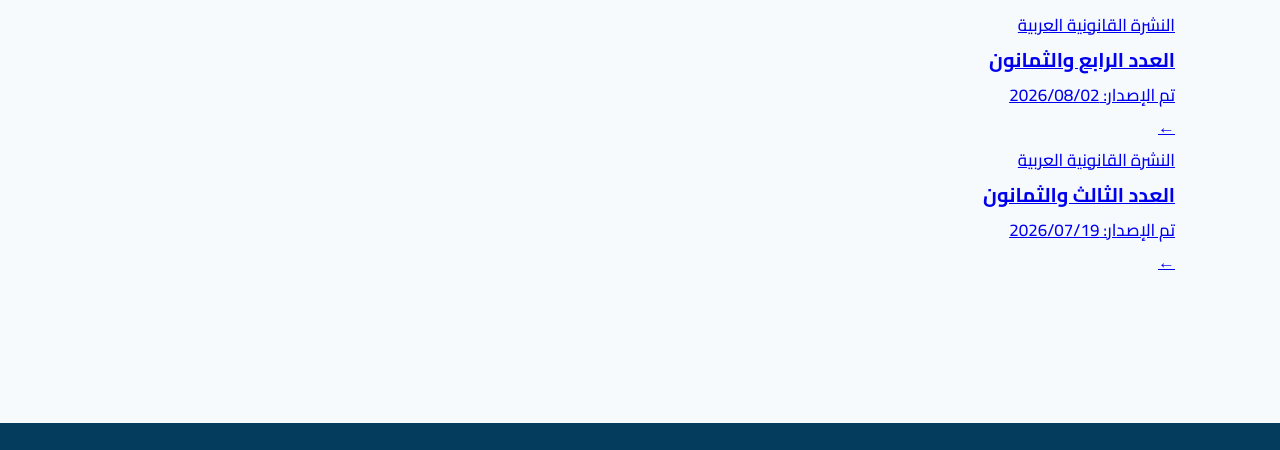
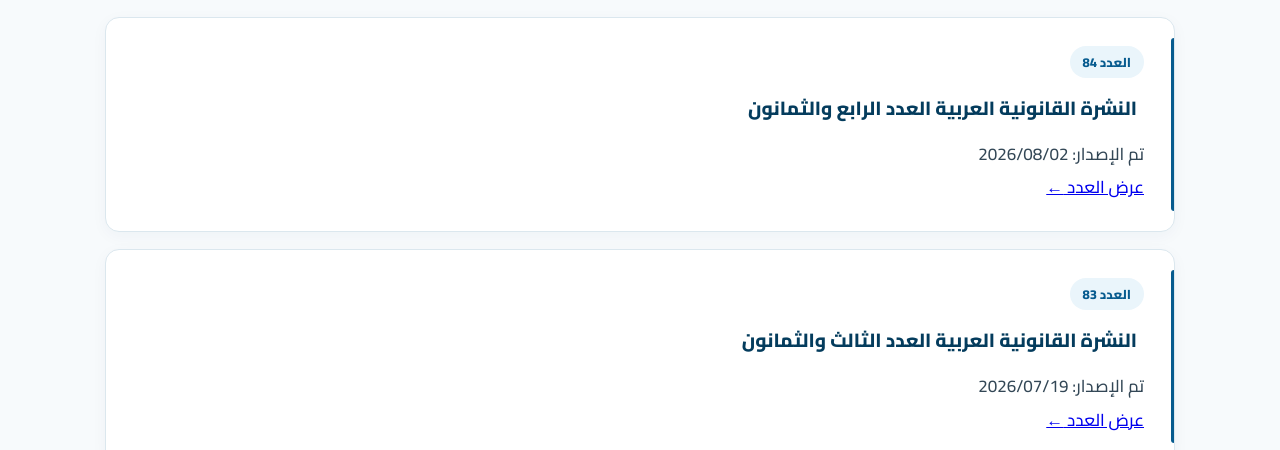
Before and after one commit to rawanhatem471-sketch/Newsletter, a plain HTML site: page arabic.html in a window 1280 px wide. Shown: the part 545-995 px from the top of the page. Drawn offline with Linux system fonts and the light colour scheme.

Commit message:
Update arabic.html

```diff
--- a/arabic.html
+++ b/arabic.html
@@ -5,7 +5,7 @@
     <meta charset="UTF-8">
     <meta name="viewport" content="width=device-width, initial-scale=1.0">
 
-    <title>النشرات القانونية العربية | ELP</title>
+    <title>النشرة القانونية العربية | ELP</title>
 
     <link rel="preconnect" href="https://fonts.googleapis.com">
     <link rel="preconnect" href="https://fonts.gstatic.com" crossorigin>
@@ -49,7 +49,7 @@
                     التشريعات
                 </a>
 
-                <a href="#" class="active">
+                <a href="index.html" class="active">
                     النشرات
                 </a>
 
@@ -80,24 +80,30 @@
 
                 <span>←</span>
 
-                العربية
+                النشرة القانونية العربية
 
             </div>
 
 
             <div class="newsletter-label">
-                النشرات القانونية
+                النشرة القانونية العربية
             </div>
 
 
             <h1>
-                النشرة القانونية العربية
+                النشرات القانونية العربية
             </h1>
 
 
             <div class="issue-meta">
 
+                <span class="meta-icon">
+                    ◷
+                </span>
+
+                <span>
                     أحدث الإصدارات القانونية العربية
+                </span>
 
             </div>
 
@@ -111,7 +117,6 @@
     <main class="container">
 
         <section class="newsletter-section">
-
 
             <div class="section-heading">
 
@@ -136,65 +141,74 @@
 
             <!-- ISSUE 84 -->
 
-            <a
-                href="arabic-issue-84.html"
-                class="newsletter-link-card"
-            >
+            <article class="news-card newsletter-type-card">
 
-                <div>
+                <div class="newsletter-type-content">
 
-                    <p class="newsletter-card-label">
-                        النشرة القانونية العربية
-                    </p>
+                    <div class="article-tag">
+                        العدد 84
+                    </div>
 
-                    <h3>
-                        العدد الرابع والثمانون
-                    </h3>
+                    <h4>
+                        النشرة القانونية العربية العدد الرابع والثمانون
+                    </h4>
 
-                    <p class="newsletter-card-date">
+                    <p>
                         تم الإصدار: 2026/08/02
                     </p>
 
                 </div>
 
 
-                <span class="newsletter-arrow">
+                <a
+                    href="arabic-issue-84.html"
+                    class="read-issue">
+
+                    عرض العدد
+
+                    <span>
                         ←
                     </span>
 
                 </a>
 
+            </article>
+
 
             <!-- ISSUE 83 -->
 
-            <a
-                href="arabic-issue-83.html"
-                class="newsletter-link-card"
-            >
+            <article class="news-card newsletter-type-card">
 
-                <div>
+                <div class="newsletter-type-content">
 
-                    <p class="newsletter-card-label">
-                        النشرة القانونية العربية
-                    </p>
+                    <div class="article-tag">
+                        العدد 83
+                    </div>
 
-                    <h3>
-                        العدد الثالث والثمانون
-                    </h3>
+                    <h4>
+                        النشرة القانونية العربية العدد الثالث والثمانون
+                    </h4>
 
-                    <p class="newsletter-card-date">
+                    <p>
                         تم الإصدار: 2026/07/19
                     </p>
 
                 </div>
 
 
-                <span class="newsletter-arrow">
+                <a
+                    href="arabic-issue-83.html"
+                    class="read-issue">
+
+                    عرض العدد
+
+                    <span>
                         ←
                     </span>
 
                 </a>
 
+            </article>
 
         </section>
 
@@ -219,13 +233,6 @@
 
             </div>
 
-
-            <div class="footer-date">
-
-                النشرات القانونية العربية
-
-            </div>
-
         </div>
 
     </footer>
```
Lines whose indentation alone changed are shown as unchanged.
